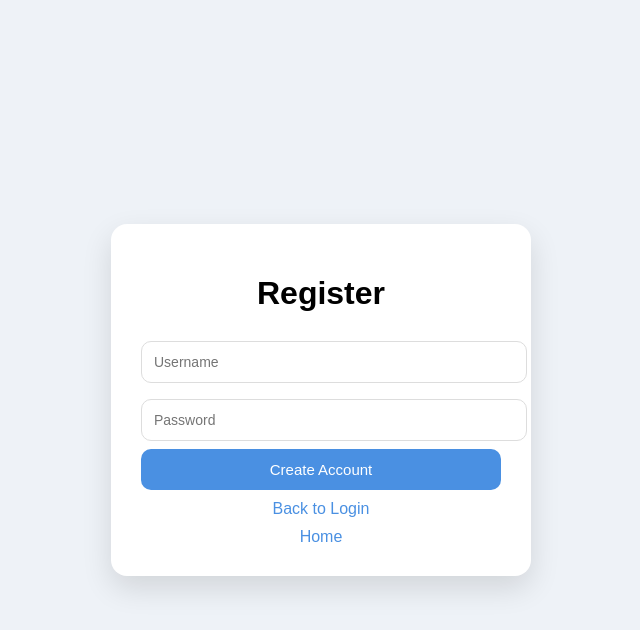
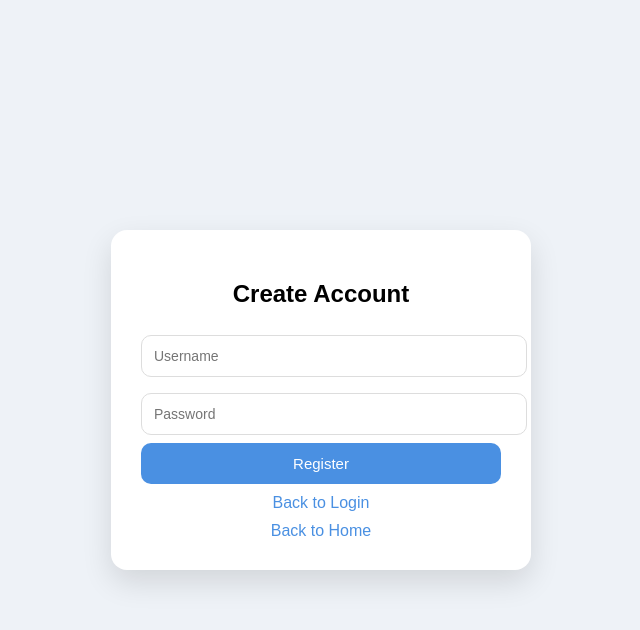
Before and after one commit to eat29-ops/schooltask_tracker, a Flask app: page /register in a window 1280 px wide. Shown: the top 630 px of the page, without its empty margins (319-959 px from the left). Run offline with Flask 3, Linux system fonts and the light colour scheme.

Commit message:
Update registration form layout and button text

```diff
--- a/templates/register.html
+++ b/templates/register.html
@@ -11,21 +11,20 @@
 
     <div class="card">
 
-        <h1 class="center">Register</h1>
+        <h2>Create Account</h2>
 
         <form method="POST" action="/register">
 
             <input type="text" name="username" placeholder="Username" required>
+
             <input type="password" name="password" placeholder="Password" required>
 
-            <button type="submit">Create Account</button>
+            <button type="submit">Register</button>
 
         </form>
 
-        <div class="center">
-            <a href="/login">Back to Login</a><br>
-            <a href="/">Home</a>
-        </div>
+        <a href="/login">Back to Login</a><br>
+        <a href="/">Back to Home</a>
 
     </div>
 
```
